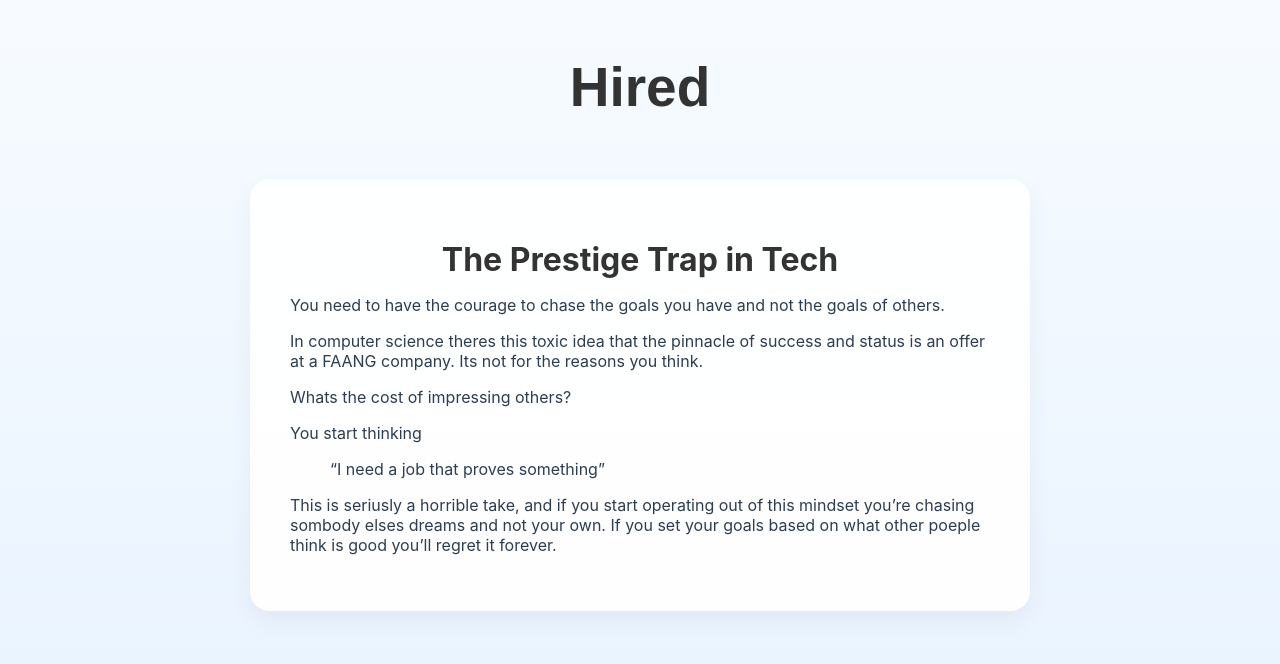
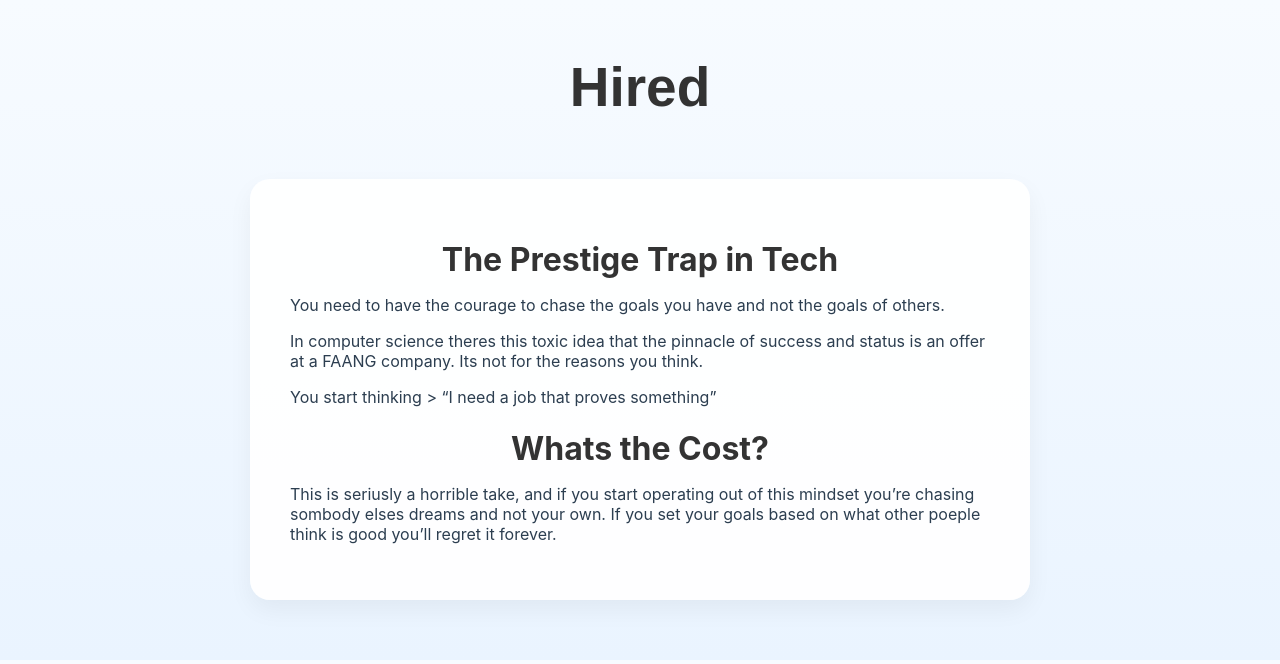
Before and after one commit to hiredmaybe67/hiredmaybe67.github.io, a Jekyll site: the page built from prestigeTrap.md, in a window 1280 px wide. Shown: the top 664 px of the page. Built offline with Jekyll 4.4.1, drawn with Linux system fonts in a browser that asks for light colours.

Commit message:
Update prestigeTrap.md

```diff
--- a/prestigeTrap.md
+++ b/prestigeTrap.md
@@ -9,9 +9,8 @@ You need to have the courage to chase the goals you have and not the goals of ot
 
 In computer science theres this toxic idea that the pinnacle of success and status is an offer at a FAANG company. Its not for the reasons you think.
 
-Whats the cost of impressing others?
+You start thinking > “I need a job that proves something”
 
-You start thinking
-> “I need a job that proves something”
+# Whats the Cost?
 
 This is seriusly a horrible take, and if you start operating out of this mindset you're chasing sombody elses dreams and not your own. If you set your goals based on what other poeple think is good you'll regret it forever.
```
